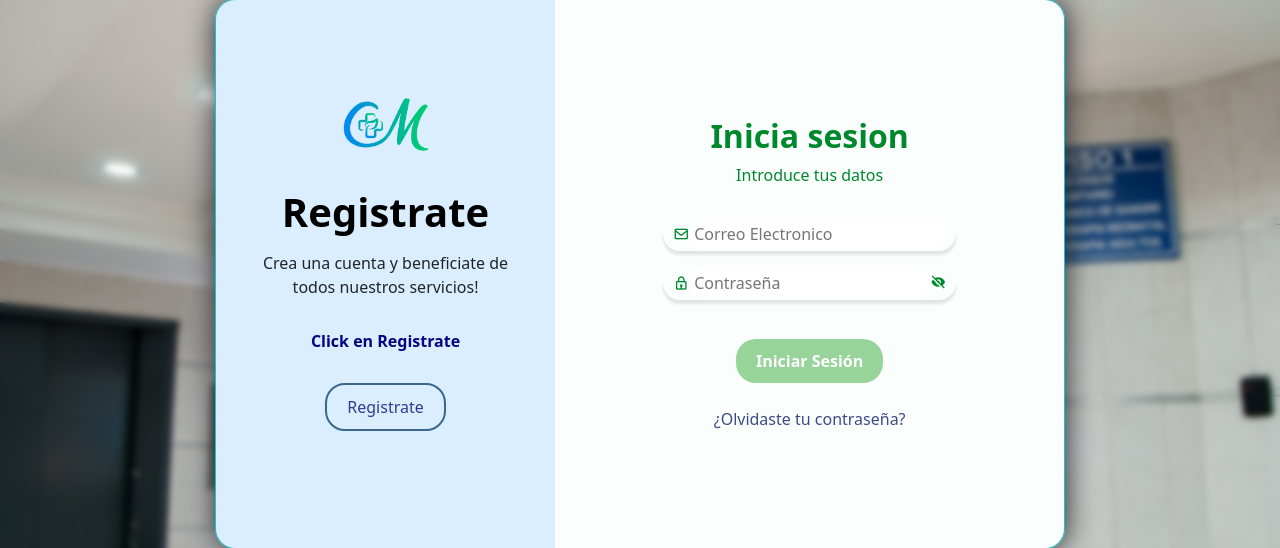
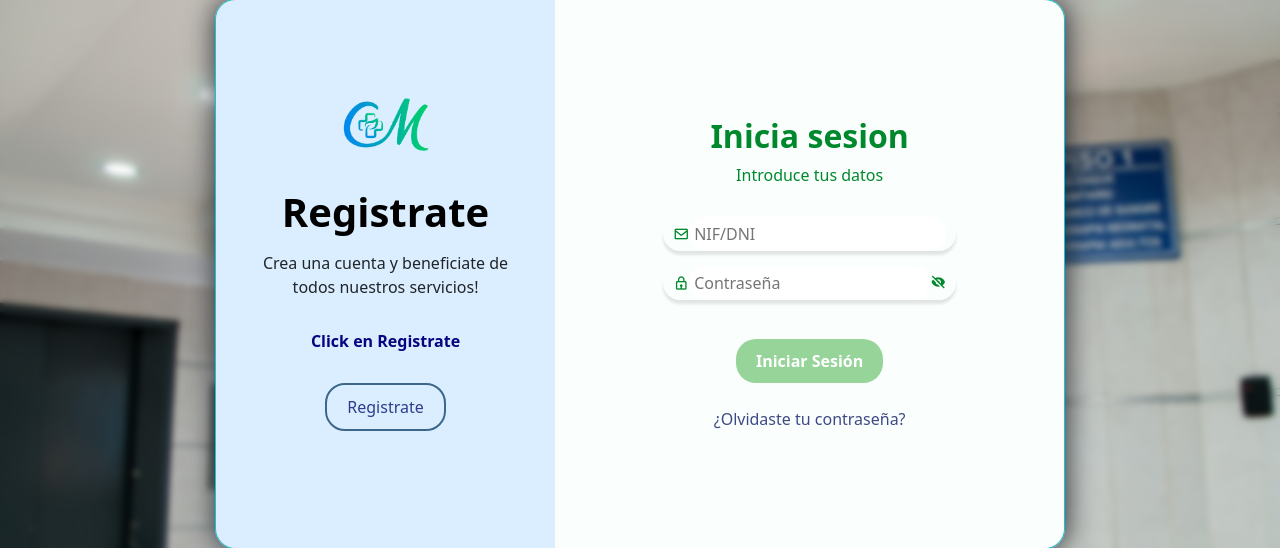
Before and after one commit to Alejandro-Dopico/Clinica-Montalban, a PHP site: page /login.php in a window 1280 px wide. Shown: the part 126-674 px from the top of the page. Run offline with PHP 8.4, Linux system fonts and the light colour scheme.

Commit message:
Update login.php

```diff
--- a/html/login.php
+++ b/html/login.php
@@ -32,7 +32,7 @@
                 <form class="form">
                     <label>
                         <i class='bx bx-envelope' ></i>
-                        <input type="text" placeholder="Correo Electronico" required>
+                        <input type="text" placeholder="NIF/DNI" maxlength="9" required>
                     </label>
                     <label class="passwordeye">
                         <i class='bx bx-lock' ></i>
```
